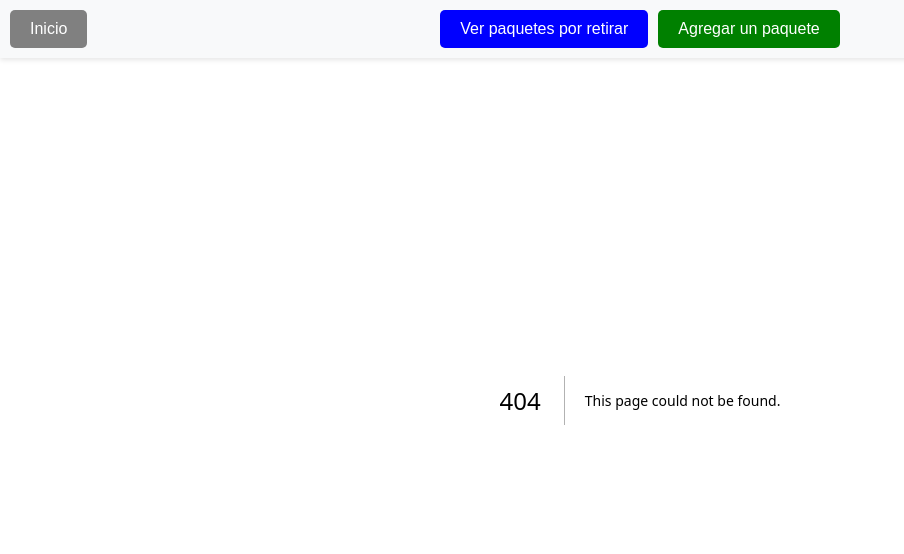
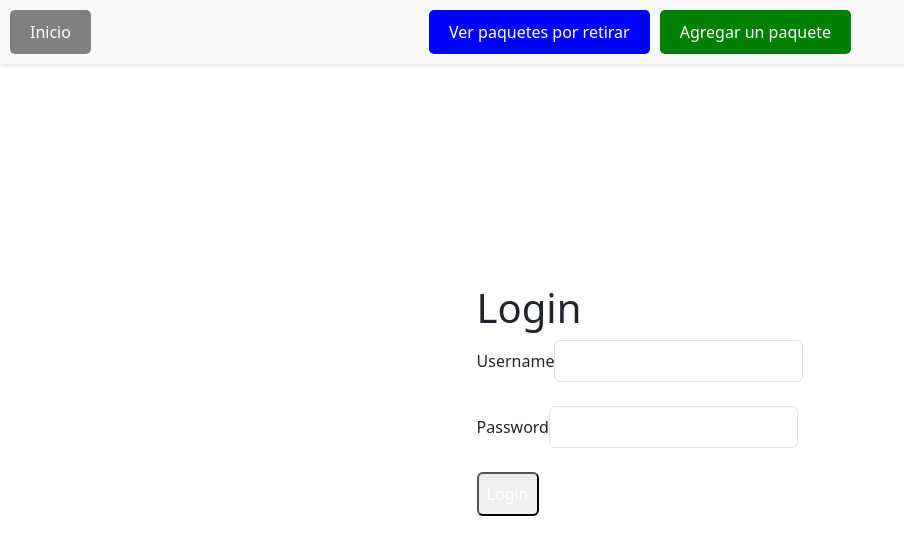
Before and after one commit to JosePuiggros/Encomiendas, a Next.js app in the folder encomiendasui/: page /login in a window 1280 px wide. Before the commit this address had no page. Shown: the top 554 px of the page, without its empty margins (0-904 px from the left). Built offline with nearby package versions, Linux system fonts and the light colour scheme.

Commit message:
autorizacion desde la ui semifuncional

```diff
--- /dev/null
+++ b/encomiendasui/src/app/context/AuthContext.js
@@ -0,0 +1,44 @@
+"use client"
+
+import { createContext, useContext, useState } from "react"
+import { useRouter } from "next/navigation"
+import axios from "axios"
+
+const AuthContext = createContext();
+
+export const AuthProvider = ({ children }) => {
+  const [user, setUser] = useState(null);
+  const router = useRouter()
+
+  const login = async (username, password) => {
+    try {
+        const formData = new FormData();
+        formData.append("username", username);
+        formData.append("password", password);
+        const response = await axios.post("http://localhost:8000/auth/token/", formData, {
+            headers: {
+                "Content-Type": "application/x-www-form-urlencoded"},
+            });
+            axios.defaults.headers.common['Authorization'] = `Bearer ${response.data.access}`;
+            localStorage.setItem('token', response.data.access_token);
+            setUser(response.data);
+            router.push("/")
+        } catch (error) {
+            console.error("Login error:", error);
+        }
+    };
+
+    const logout = () => {
+        setUser(null);
+        delete axios.defaults.headers.common['Authorization'];
+        router.push("/login")
+    };
+
+    return(
+        <AuthContext.Provider value={{ user, login, logout }}>
+            {children}
+        </AuthContext.Provider>
+    );
+};
+
+export default AuthContext;
--- a/encomiendasui/src/app/layout.js
+++ b/encomiendasui/src/app/layout.js
@@ -1,6 +1,9 @@
 import { Geist, Geist_Mono } from "next/font/google";
 import "./globals.css";
 import NavBar from "./components/NavBar";
+import "bootstrap/dist/css/bootstrap.min.css";
+import { AuthProvider } from "./context/AuthContext";
+
 
 const geistSans = Geist({
   variable: "--font-geist-sans",
@@ -19,13 +22,16 @@ export const metadata = {
 
 export default function RootLayout({ children }) {
   return (
+    <AuthProvider>
     <html lang="es">
       <body
         className={`${geistSans.variable} ${geistMono.variable} antialiased`}
       >
         <NavBar />
         {children}
+        <script src="https://cdn.jsdelivr.net/npm/bootstrap@5.3.5/dist/js/bootstrap.bundle.min.js" integrity="sha384-k6d4wzSIapyDyv1kpU366/PK5hCdSbCRGRCMv+eplOQJWyd1fbcAu9OCUj5zNLiq" crossOrigin="anonymous"></script>
       </body>
     </html>
+    </AuthProvider>
   );
 }
--- /dev/null
+++ b/encomiendasui/src/app/login/page.js
@@ -0,0 +1,50 @@
+"use client"
+
+import { useContext, useState } from "react"
+import AuthContext from "../context/AuthContext"
+
+const Login = () => {
+    const { login } = useContext(AuthContext);
+    const [username, setUsername] = useState("");
+    const [password, setPassword] = useState("");
+
+    const handleSubmit = async (e) => {
+        e.preventDefault();
+        login(username, password)
+    };
+
+    return (
+        <div className="flex flex-col items-center justify-center min-h-screen py-2 bg-gray-100">
+            <h1 className="text-4xl font-bold mb-6">Login</h1>
+            <form onSubmit={handleSubmit} className="bg-white p-6 rounded shadow-md w-full max-w-sm">
+                <div className="mb-4">
+                    <label htmlFor="username" className="block text-gray-700 mb-2">Username</label>
+                    <input
+                        type="text"
+                        id="username"
+                        value={username}
+                        onChange={(e) => setUsername(e.target.value)}
+                        className="w-full p-2 border border-gray-300 rounded"
+                        required
+                    />
+                </div>
+                <div className="mb-4">
+                    <label htmlFor="password" className="block text-gray-700 mb-2">Password</label>
+                    <input
+                        type="password"
+                        id="password"
+                        value={password}
+                        onChange={(e) => setPassword(e.target.value)}
+                        className="w-full p-2 border border-gray-300 rounded"
+                        required
+                    />
+                </div>
+                <button type="submit" className="w-full bg-blue-500 text-white p-2 rounded hover:bg-blue-600">Login</button>
+            </form>
+        </div>
+    );
+
+
+}
+
+export default Login;
```
Also changed, not shown: encomiendasui/src/app/components/ProtectedRoute.js (added, +20 -0 lines), 1 other file (tests, documents, lock files or other folders).
